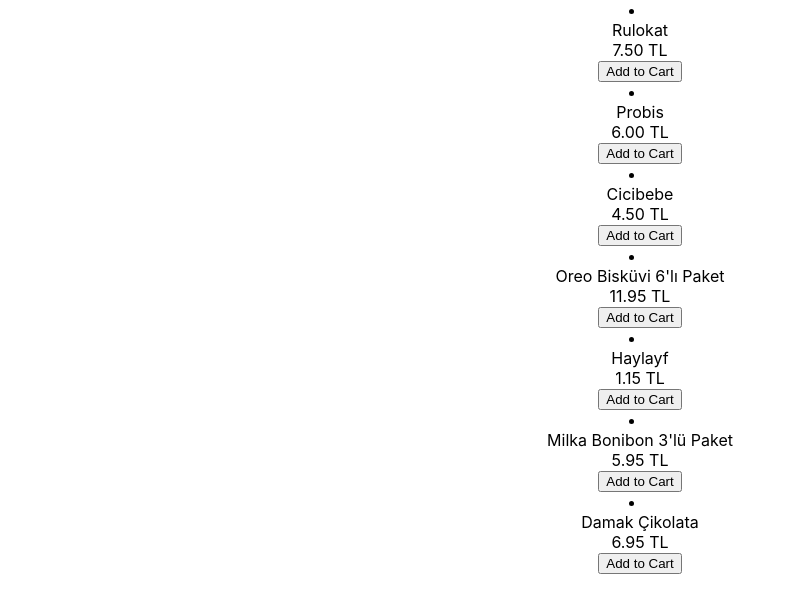
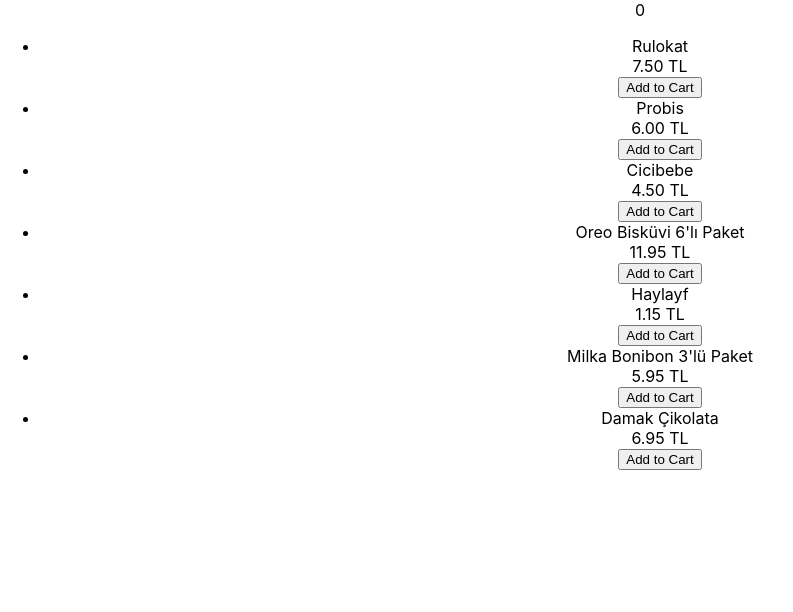
Before and after one commit to anilsonmez/Shopping, a React (Create React App) app: page / in a window 1280 px wide. Shown: the top 612 px of the page, without its empty margins (0-793 px from the left). Built offline with nearby package versions, Linux system fonts and the light colour scheme.

Commit message:
Added ShoppingCart.js and CartProduct.js

```diff
--- a/src/App.js
+++ b/src/App.js
@@ -1,10 +1,40 @@
+import { useState } from "react";
 import Products from "./Products";
+import ShoppingCart from "./ShoppingCart";
 import "./App.css";
 
 function App() {
+  const [totalPrice, setTotalPrice] = useState(0);
+  const [cartItems, setCartItems] = useState([]);
+
+  function addToCart(product) {
+    if (!product.quantity) {
+      product.quantity = 1;
+    } else {
+      product.quantity++;
+    }
+    console.log(product);
+    setTotalPrice(totalPrice + product.price);
+    setCartItems([
+      ...cartItems.filter((item) => item.id !== product.id),
+      product,
+    ]);
+  }
+
+  function discardItem(product) {
+    setCartItems([...cartItems.filter((item) => item.id !== product.id)]);
+    setTotalPrice(totalPrice - product.price * product.quantity);
+    product.quantity = 0;
+  }
+
   return (
     <div className="App">
-      <Products />
+      <ShoppingCart
+        totalPrice={totalPrice}
+        cartItems={cartItems}
+        discardItem={discardItem}
+      />
+      <Products addToCart={addToCart} />
     </div>
   );
 }
--- /dev/null
+++ b/src/CartProductCard.js
@@ -0,0 +1,14 @@
+const CartProductCard = ({ product, onClickHandler }) => {
+  //Show product price as two digits after decimal
+  const productPrice = product.price.toFixed(2);
+  return (
+    <li>
+      <div className="cart-product-name">{product.name}</div>
+      <div className="cart-product price">{productPrice} TL</div>
+      <div className="cart-product-quantity">{product.quantity}</div>
+      <button onClick={() => onClickHandler(product)}>X</button>
+    </li>
+  );
+};
+
+export default CartProductCard;
--- a/src/ProductCard.js
+++ b/src/ProductCard.js
@@ -5,7 +5,7 @@
     <li>
       <div className="product-name">{product.name}</div>
       <div className="product price">{productPrice} TL</div>
-      <button onClick={onClickHandler}>Add to Cart</button>
+      <button onClick={() => onClickHandler(product)}>Add to Cart</button>
     </li>
   );
 };
--- a/src/Products.js
+++ b/src/Products.js
@@ -1,12 +1,9 @@
 import ALL_PRODUCTS from "./ALL_PRODUCTS";
 import ProductCard from "./ProductCard";
 
-const Products = () => {
-  function addToCart() {
-    console.log("here");
-  }
+const Products = ({ addToCart }) => {
   return (
-    <div className="products">
+    <ul className="products">
       {ALL_PRODUCTS.map((product) => (
         <ProductCard
           product={product}
@@ -14,7 +11,7 @@
           key={product.id}
         />
       ))}
-    </div>
+    </ul>
   );
 };
 export default Products;
--- /dev/null
+++ b/src/ShoppingCart.js
@@ -0,0 +1,21 @@
+import CartProductCard from "./CartProductCard";
+
+const ShoppingCart = ({ totalPrice, cartItems, discardItem }) => {
+  return (
+    <div className="shopping-cart">
+      <div className="total-price">{totalPrice}</div>
+      <div className="cart-content">
+        {cartItems.map((product) => (
+          <CartProductCard
+            product={product}
+            onClickHandler={discardItem}
+            key={product.id}
+            quantity={product.quantity}
+          />
+        ))}
+      </div>
+    </div>
+  );
+};
+
+export default ShoppingCart;
```
Also changed, not shown: 1 other file (tests, documents, lock files or other folders).
